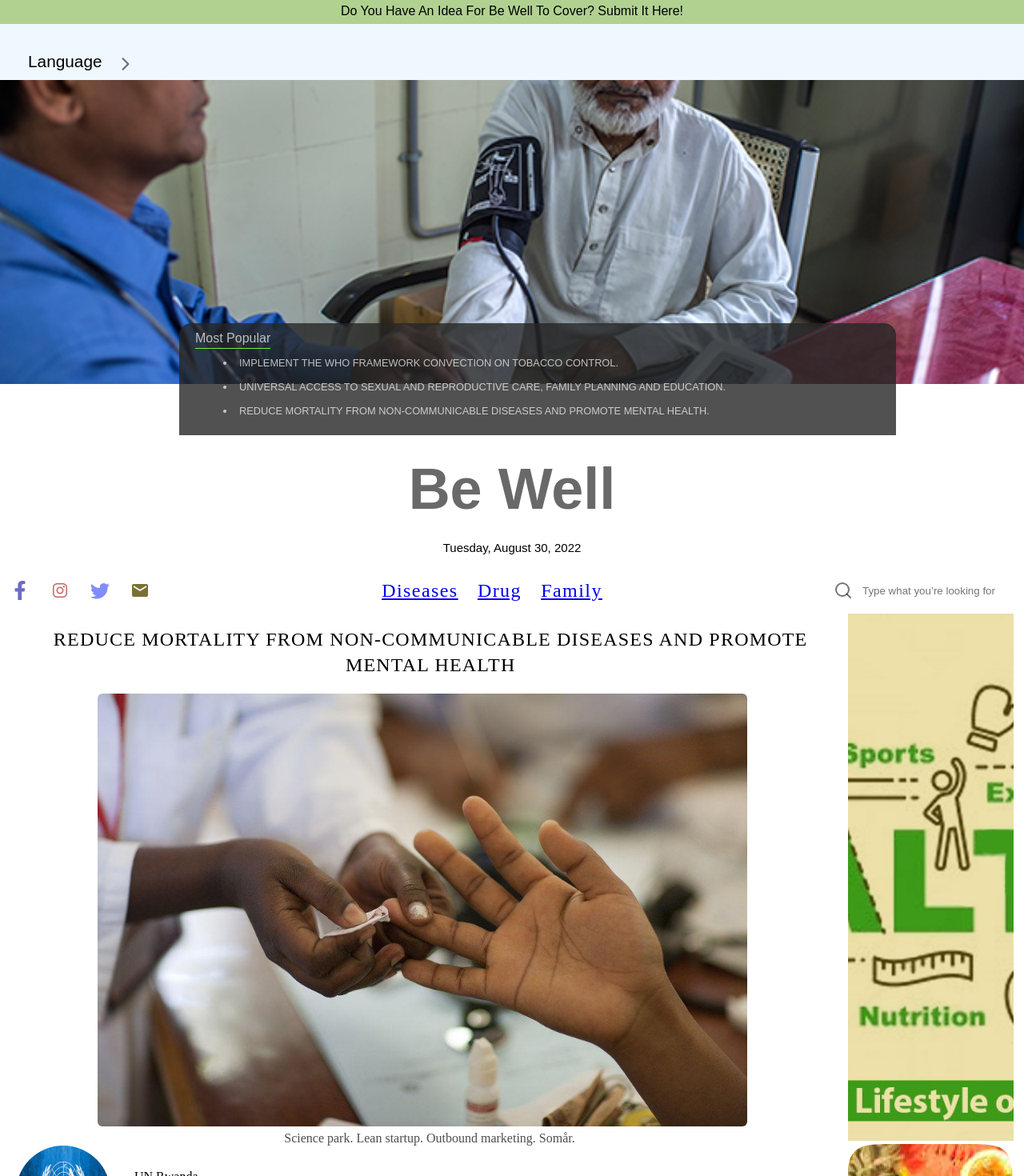
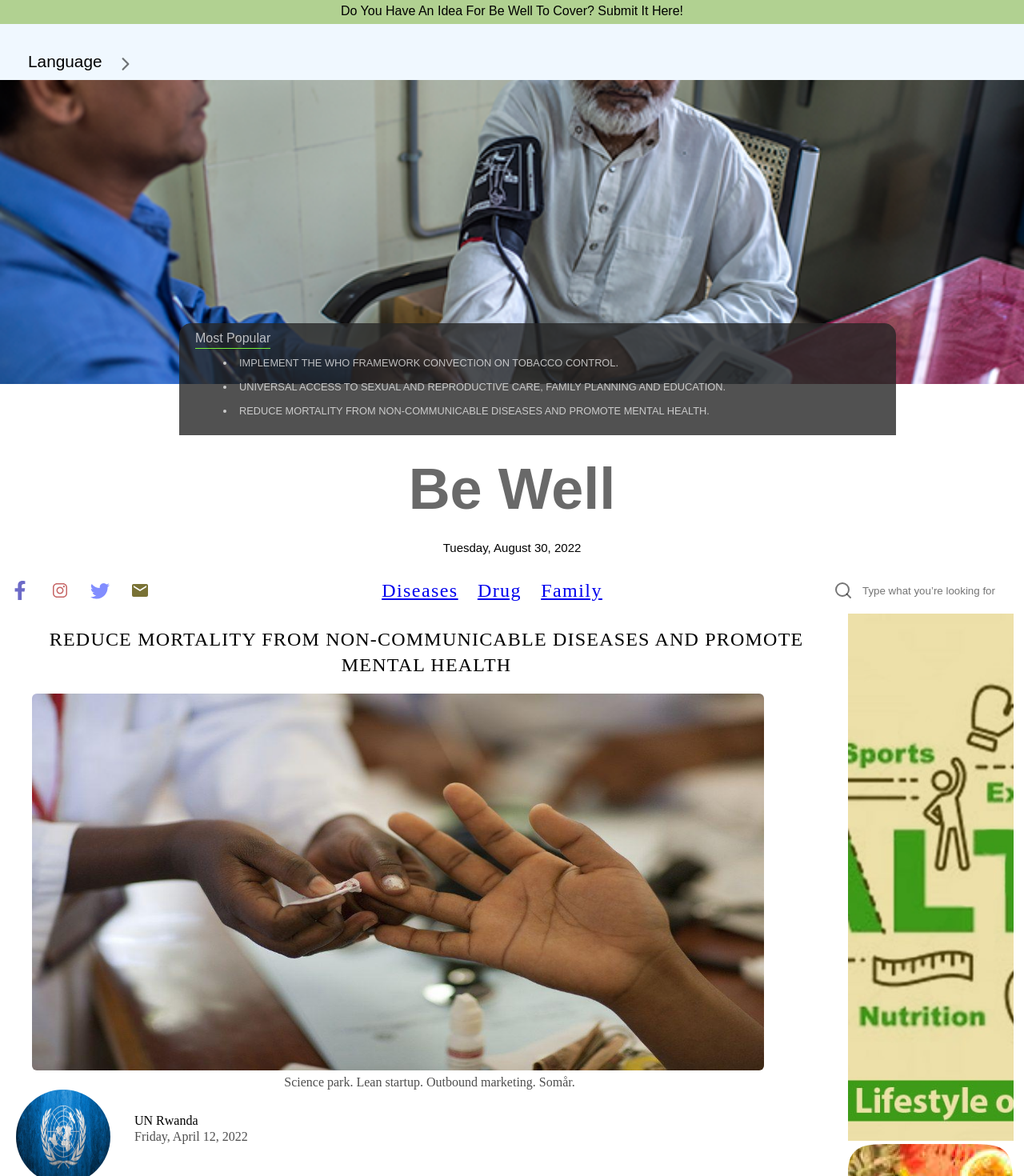
Before and after one commit to evelynea/BE-WELL---UI, a React (Create React App) app: page /news in a window 1280 px wide. Shown: the top 1470 px of the page at 80% size. Built offline with nearby package versions, Linux system fonts and the light colour scheme.

Commit message:
downgrading to react-17.0.2 for material-ui compat

```diff
--- a/src/index.js
+++ b/src/index.js
@@ -1,15 +1,14 @@
 import React from 'react';
-import ReactDOM from 'react-dom/client';
+import ReactDOM from 'react-dom';
 import { BrowserRouter as Router} from "react-router-dom";
 import './index.css';
 import App from './ui/App';
-
-
-const root = ReactDOM.createRoot(document.getElementById('root'));
-root.render(
+const rootElt = document.getElementById('root');
+ReactDOM.render(
   <React.StrictMode>
     <Router>
       <App />
     </Router>
-  </React.StrictMode>
+  </React.StrictMode>,
+  rootElt
 );
--- a/src/ui/components/heading/heading.jsx
+++ b/src/ui/components/heading/heading.jsx
@@ -75,7 +75,7 @@ export default function Heading(props) {
       <IconButton>
         <FiSearch />
       </IconButton>
-      <input type="text" placeholder="Type what you’re looking for" />
+      <input type="text" placeholder="Type what you’re looking for"/>
     </div>
   </div>
   </div>
--- a/src/ui/landing/landing.css
+++ b/src/ui/landing/landing.css
@@ -197,6 +197,12 @@ hr{
   justify-content: center;
   margin-left: 25%;
 }
+#li{
+  text-decoration: none;
+}
+.para1 button:hover{
+  background-color: darksalmon;
+}
 /*End Of Content Description*/
 
 .nav2{
--- a/src/ui/landing/landing.jsx
+++ b/src/ui/landing/landing.jsx
@@ -43,7 +43,7 @@ function Landing() {
               Heteromatisk. Gigekonomi. Britt Persson. Pybessade.
             </p>
             <button type="submit">
-              <Link to="/news">Know More</Link>
+              <Link to="/news" id="li">Know More</Link>
             </button>
           </div>
         </div>
@@ -65,7 +65,7 @@ function Landing() {
               Heteromatisk. Gigekonomi. Britt Persson. Pybessade.
             </p>
             <button type="submit">
-              <Link to="/news">Know More</Link>
+              <Link to="/news" id="li">Know More</Link>
             </button>
           </div>
           <div>
@@ -93,7 +93,7 @@ function Landing() {
               Heteromatisk. Gigekonomi. Britt Persson. Pybessade.
             </p>
             <button type="submit">
-              <Link to="/news">Know More</Link>
+              <Link to="/news" id="li">Know More</Link>
             </button>
           </div>
         </div>
--- a/src/ui/news/news.css
+++ b/src/ui/news/news.css
@@ -14,13 +14,13 @@
   text-align: center;
   letter-spacing: 0.05em;
   text-transform: capitalize;
-  margin-left: 2%;
+  margin-left: 1%;
 }
 .main-img {
-  width: 80%;
-  height: 11.5%;
+  width: 90%;
+  height: 10%;
   margin-top: 2%;
-  margin-left: 10%;
+  margin-left: 2%;
   border-radius: 6px;
 }
 .img-caption {
```
Also changed, not shown: package.json (+5 -5 lines), 1 other file (tests, documents, lock files or other folders).
